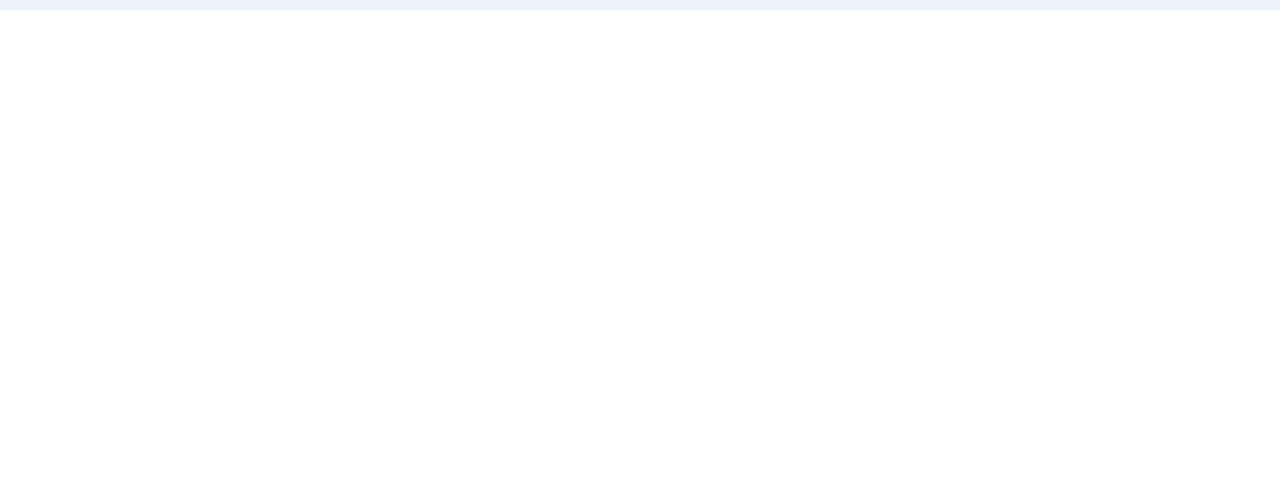
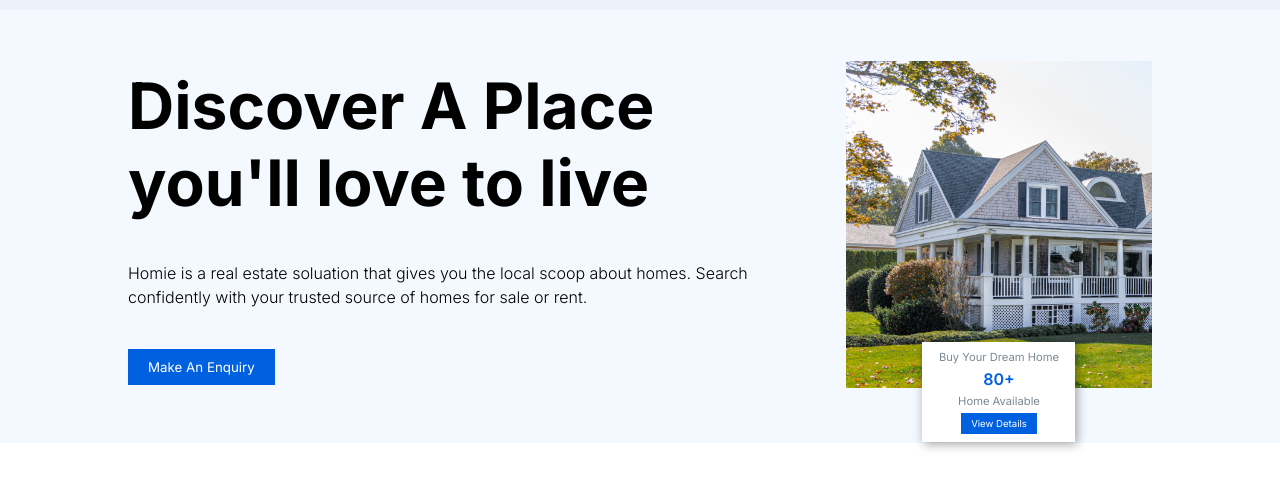
Before and after one commit to Thushan2002/houzing-html-css-js, a plain HTML site: page index.html in a window 1280 px wide. Shown: the part 56-544 px from the top of the page. Drawn offline with Linux system fonts and the light colour scheme.

Commit message:
feat: hero section added

```diff
--- a/index.html
+++ b/index.html
@@ -10,6 +10,7 @@
 </head>
 
 <body>
+    <!-- navbar section -->
     <div class="navbar">
         <div class="logo">
             <img src="./images/icons/logo.png" alt="">
@@ -27,6 +28,24 @@
             </ul>
         </div>
     </div>
+    <!-- hero section -->
+    <div class="hero">
+        <div class="hero-left">
+            <h1>Discover A Place <br> you'll love to live</h1>
+            <p>Homie is a real estate soluation that gives you the local scoop about homes.
+                Search confidently with your trusted source of homes for sale or rent.</p>
+            <button class="btn">Make An Enquiry</button>
+        </div>
+        <div class="hero-right">
+            <img src="./images/house.png" alt="">
+            <div class="detail">
+                <p>Buy Your Dream Home</p>
+                <p class="highlight">80+</p>
+                <p>Home Available</p>
+                <button class="btn-2">View Details</button>
+            </div>
+        </div>
+    </div>
 </body>
 
 </html>
--- a/style.css
+++ b/style.css
@@ -22,6 +22,7 @@
     margin-inline: auto;
 }
 
+/* navbar */
 .navbar {
     background: #ECF2F9;
     display: flex;
@@ -78,8 +79,76 @@
     border: none;
     color: var(--var--white);
     padding: 10px 20px;
+    width: fit-content;
+}
+
+.btn-2 {
+    background-color: var(--var--primary-blue);
+    outline: none;
+    border: none;
+    color: var(--var--white);
+    padding: 5px 10px;
+    width: fit-content;
+    display: block;
+    margin-inline: auto;
+    font-size: 0.6rem;
 }
 
 .btn:hover {
     transform: scale(.95);
 }
+
+/* hero */
+.hero {
+    background-color: #F4F9FF;
+    padding: 4% 10%;
+    display: flex;
+    align-items: center;
+    column-gap: 4rem;
+}
+
+.hero .hero-left {
+    display: flex;
+    flex-direction: column;
+    row-gap: 40px;
+}
+
+.hero .hero-left h1 {
+    /* font-size: 5rem; */
+    font-size: clamp(2rem, 5vw, 5rem);
+}
+
+.hero .hero-left p {
+    line-height: 1.5;
+    font-weight: 300;
+}
+
+.hero .hero-right {
+    position: relative;
+}
+
+.hero .hero-right img {
+    max-width: 100%;
+}
+
+.hero .hero-right .detail {
+    background-color: var(--var--white);
+    box-shadow: 2px 2px 10px rgba(0, 0, 0, 0.371);
+    width: 50%;
+    padding: 8px;
+    text-align: center;
+    font-size: .7rem;
+    display: flex;
+    flex-direction: column;
+    row-gap: 5px;
+    color: var(--var--state--gray);
+    position: absolute;
+    bottom: -15%;
+    left: 25%;
+}
+
+.highlight {
+    color: var(--var--primary-blue);
+    font-weight: 600;
+    font-size: 1rem;
+}
```
Also changed, not shown: images/house.png (added).
